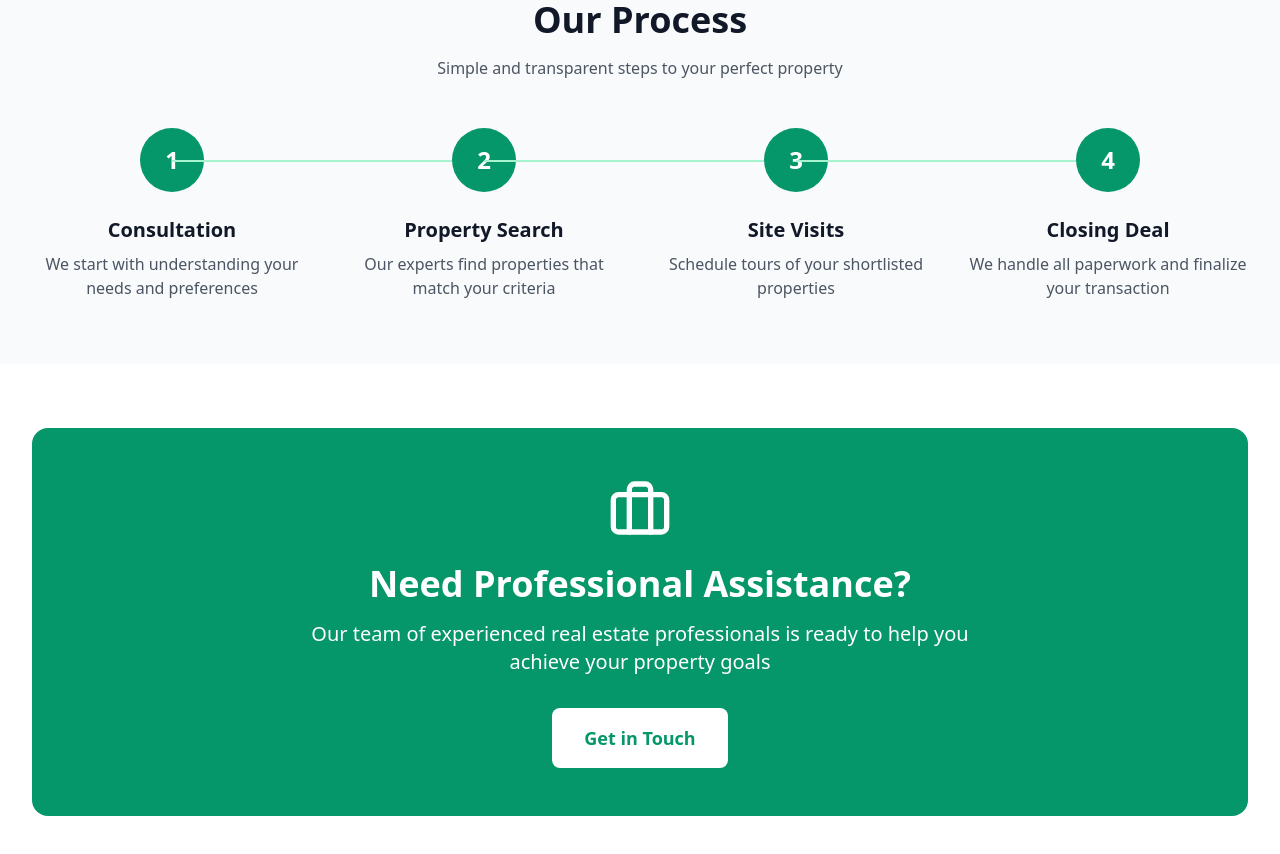
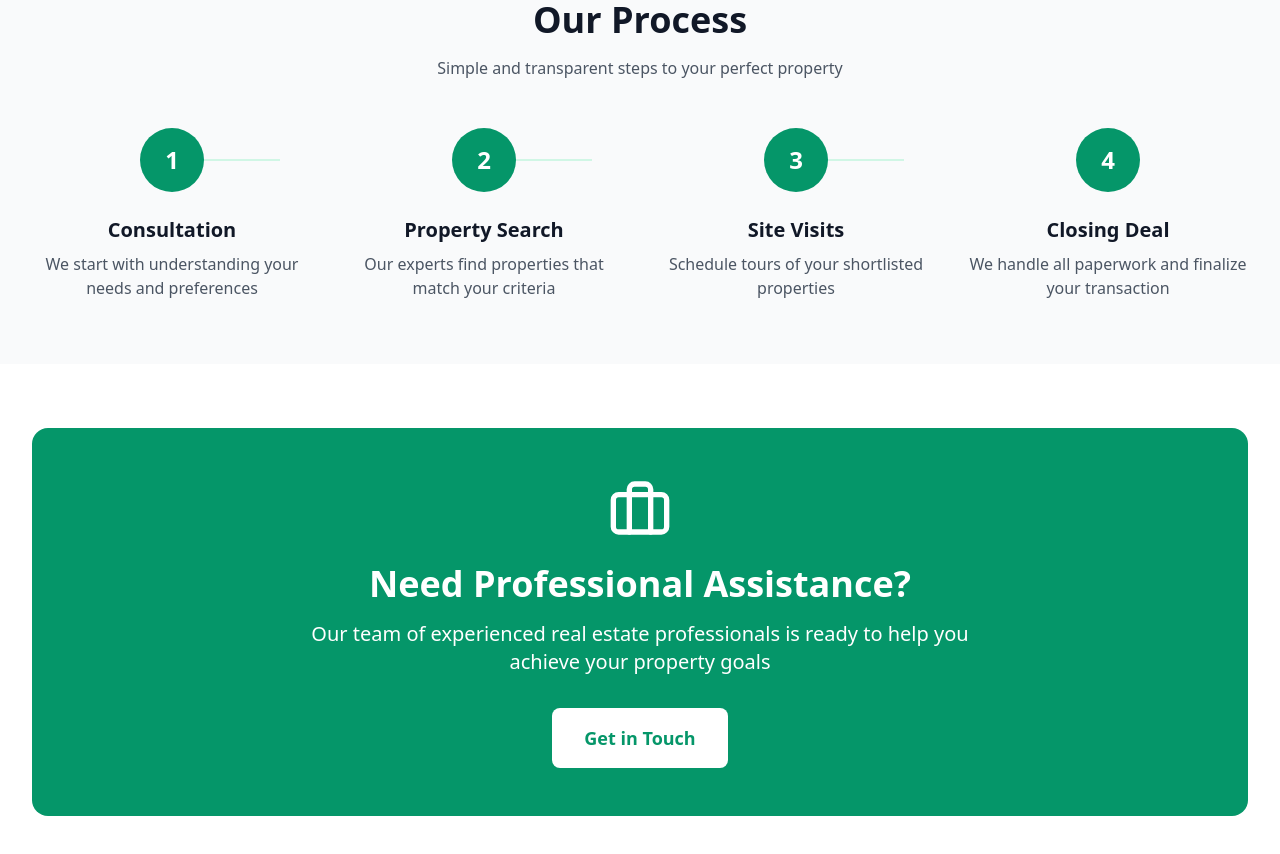
Before and after one commit to RachnaCoder/myreal-estate, a React (Vite) app: page /services in a window 1280 px wide. Shown: the part 1560-2414 px from the top of the page. Built offline with nearby package versions, Linux system fonts and the light colour scheme.

Commit message:
added new changs

```diff
--- a/src/pages/Services.tsx
+++ b/src/pages/Services.tsx
@@ -162,7 +162,7 @@ const Services = () => {
             </p>
           </div>
 
-          <div className="grid grid-cols-1 md:grid-cols-2 lg:grid-cols-4 gap-8">
+          {/* <div className="grid grid-cols-1 md:grid-cols-2 lg:grid-cols-4 gap-8">
             {process.map((item, index) => (
               <div key={index} className="text-center">
                 <div className="relative mb-6">
@@ -177,7 +177,7 @@ const Services = () => {
                 <p className="text-gray-600">{item.description}</p>
               </div>
             ))}
-          </div>
+          </div> */}
 
 
 {/* <div className="grid grid-cols-1 md:grid-cols-2 lg:grid-cols-4 gap-8 relative">
@@ -199,6 +199,26 @@ const Services = () => {
 </div> */}
 
 
+
+<div className="grid grid-cols-1 md:grid-cols-2 lg:grid-cols-4 gap-8 relative">
+  {process.map((item, index) => (
+    <div key={index} className="text-center relative">
+      <div className="relative mb-6">
+        {/* Circle with higher z-index */}
+        <div className="bg-emerald-600 text-white w-16 h-16 rounded-full flex items-center justify-center text-2xl font-bold mx-auto z-20 relative">
+          {item.step}
+        </div>
+
+        {/* Line starts from RIGHT edge of THIS circle, extends to next */}
+        {index < process.length - 1 && (
+          <div className="hidden lg:block absolute top-1/2 right-8 -translate-y-1/2 w-24 h-px bg-emerald-200 z-10" />
+        )}
+      </div>
+      <h3 className="text-xl font-bold text-gray-900 mb-2">{item.title}</h3>
+      <p className="text-gray-600">{item.description}</p>
+    </div>
+  ))}
+</div>
 
 
 
```
